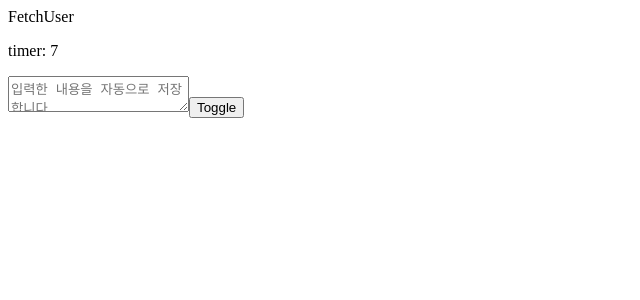
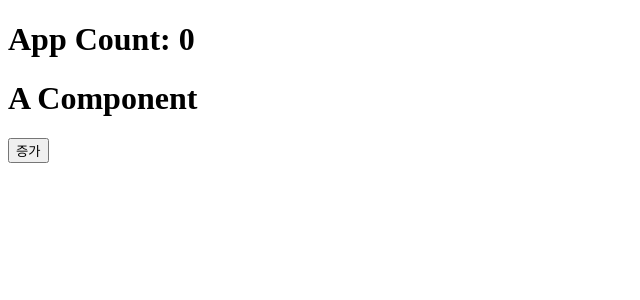
Before and after one commit to jihun315016/tutorial_react, a React (Vite) app in the folder vite-project/vite-project/: page / in a window 1280 px wide. Shown: the top 300 px of the page, without its empty margins (0-640 px from the left). Built offline with nearby package versions, Linux system fonts and the light colour scheme; no server answers.

Commit message:
[vite-proejct] useCallback

```diff
--- a/vite-project/vite-project/src/App.tsx
+++ b/vite-project/vite-project/src/App.tsx
@@ -1,19 +1,15 @@
-import { useState } from "react";
-import FetchUser from "./components/FetchUser";
-import Timer from "./components/Timer";
-import ScrollTracker from "./components/ScrollTracker";
-import AutoSaveForm from "./components/AutoSaveForm";
+import { useCallback, useState } from "react";
+import A from "./components/A";
 
 export default function App() {
-  const [show, setShow] = useState(true);
+  console.log("App render");
+  const [count, setCount] = useState(0);
+  const increment = useCallback(() => setCount(count + 1), []);
 
   return (
     <>
-      <FetchUser />
-      {show && <Timer />}
-      {/* {show && <ScrollTracker />} */}
-      {show && <AutoSaveForm />}
-      <button onClick={() => setShow(!show)}>Toggle</button>
+      <h1>App Count: {count}</h1>
+      <A increment={increment} />
     </>
-  )
+  );
 }
--- /dev/null
+++ b/vite-project/vite-project/src/components/A.tsx
@@ -0,0 +1,11 @@
+import { memo } from "react";
+
+export default memo(function A({ increment }: { increment: () => void }) {
+  console.log("A render");
+  return (
+    <>
+      <h1>A Component </h1>
+      <button onClick={increment}>증가</button>
+    </>
+  );
+});
--- /dev/null
+++ b/vite-project/vite-project/src/components/B.tsx
@@ -0,0 +1,8 @@
+export default function B() {
+  console.log("B render");
+  return (
+    <>
+      <h1>B Component</h1>
+    </>
+  );
+}
```
